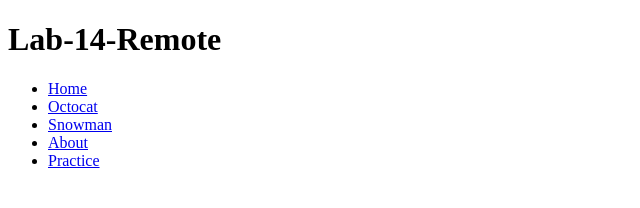
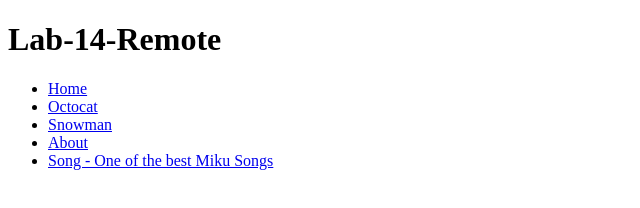
Before and after one commit to AwkTofu/lab-14-remote, a plain HTML site: page index.html in a window 1280 px wide. Shown: the whole page, without its empty margins (0-640 px from the left). Drawn offline with Linux system fonts and the light colour scheme.

Commit message:
edited index.html

```diff
--- a/index.html
+++ b/index.html
@@ -10,7 +10,7 @@
 	<li><a href="http://octodex.github.com/">Octocat</a></li>
 	<li><a href="http://unicodesnowmanforyou.com/">Snowman</a></li>
 	<li><a href="about.html">About</a></li>
-	<li><a href="practice.html">Practice</a></li>
+	<li><a href="https://www.youtube.com/watch?v=fmrA-gxJxgQ">Song - One of the best Miku Songs</a></li>
 </ul>
 </body>
 </html>
```
